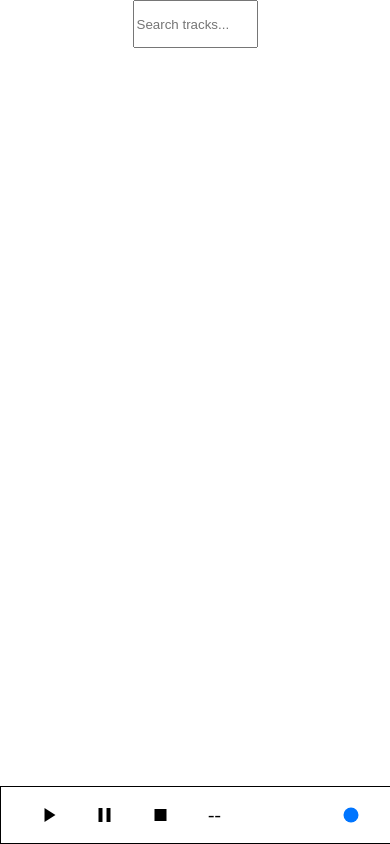
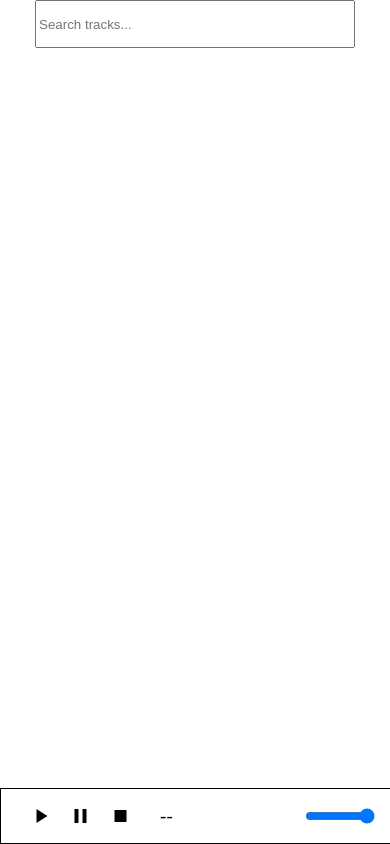
Before and after one commit to tonY1883/simple-play, a plain HTML site: page index.html in a window 390 px wide. Drawn offline with Linux system fonts and the light colour scheme; no server answers.

Commit message:
add styling for mobile

```diff
--- a/music-player.css
+++ b/music-player.css
@@ -66,6 +66,7 @@ footer {
 	display: flex;
 	align-items: center;
 	margin: auto;
+	min-width: 70px;
 }
 
 .player-button {
@@ -117,3 +118,28 @@ footer {
 	font-style: normal;
 	font-display: swap;
 }
+
+@media only screen and (max-width: 530px) {
+	body {
+		margin: 0;
+		max-width: 100vw;
+	}
+
+	#track-search-input {
+		width: 80vw;
+	}
+
+	.player-button {
+		padding: 0.5rem;
+		height: 100%;
+	}
+
+	#volume {
+		padding: 1rem;
+	}
+
+	#player-name {
+		overflow-x: scroll;
+		white-space: nowrap;
+	}
+}
```
